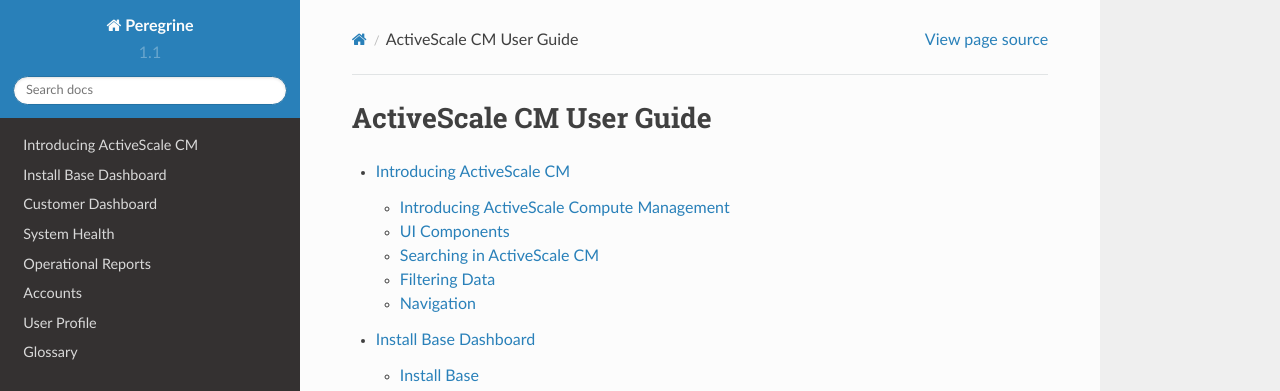
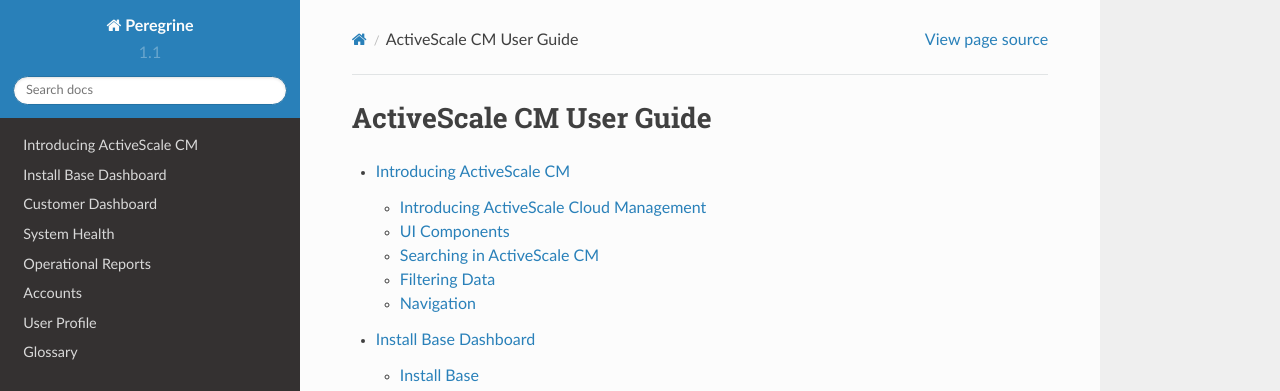
Before and after one commit to tdewolf/peregrine, a Sphinx documentation site: the page built from source/index.rst, in a window 1280 px wide and 900 px high. Shown: the top 391 px of the window. Built offline with Sphinx 7.4.7 and the Read the Docs theme 2.0.0, drawn with Linux system fonts in a browser that asks for light colours.

Commit message:
fix long name ActiveScale Cloud Management iso Compute Management

```diff
--- a/source/conf.py
+++ b/source/conf.py
@@ -21,7 +21,7 @@
 #sys.path.insert(0, os.path.abspath('.'))
 branding = os.environ.get('BRANDING', 'hgst')
 brandings = {
-    'hgst': ('ActiveScale CM', 'HGST', '1.1','ActiveScale Compute Management','ActiveScale SM'),
+    'hgst': ('ActiveScale CM', 'HGST', '1.1','ActiveScale Cloud Management','ActiveScale SM'),
 }
 
 rst_epilog = """
--- a/source/system_health/syshealth_resources/rack_summary.rst
+++ b/source/system_health/syshealth_resources/rack_summary.rst
@@ -40,7 +40,7 @@
 * **Network**: name and type of network interfaces
 
 The full inventory of a Controller or Storage Node can be found in the :ref:`inventory table
-<ctrl_sn_inventory>`.
+<stor_ctrl_node_inventory>`.
 
 
 Storage Enclosure
@@ -59,4 +59,4 @@
 * **Type**: type of the sled (@todo: what's this?)
 
 The full inventory of a Storage Enclosure can be found in the :ref:`inventory table
-<stor_enc_inventory>`.
+<storage_enclosure_inventory>`.
```
Also changed, not shown: 1 other file.
